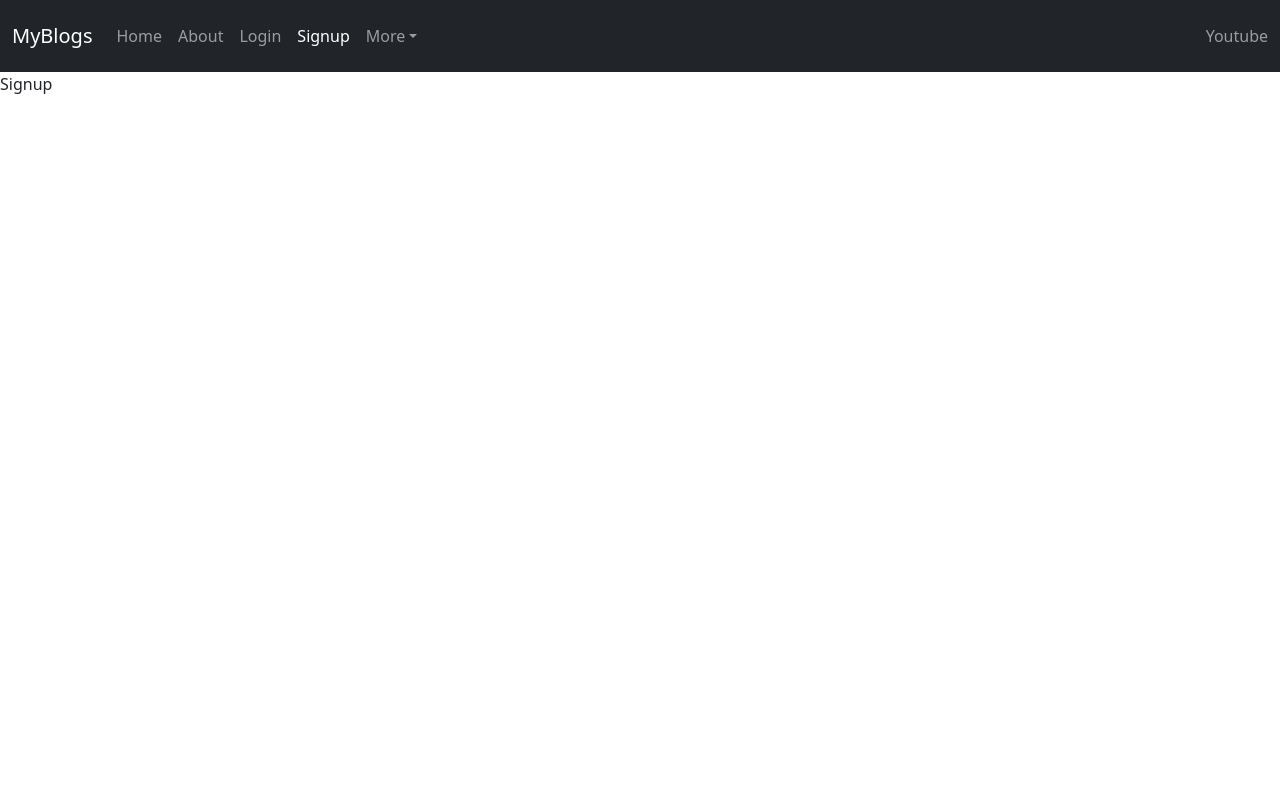
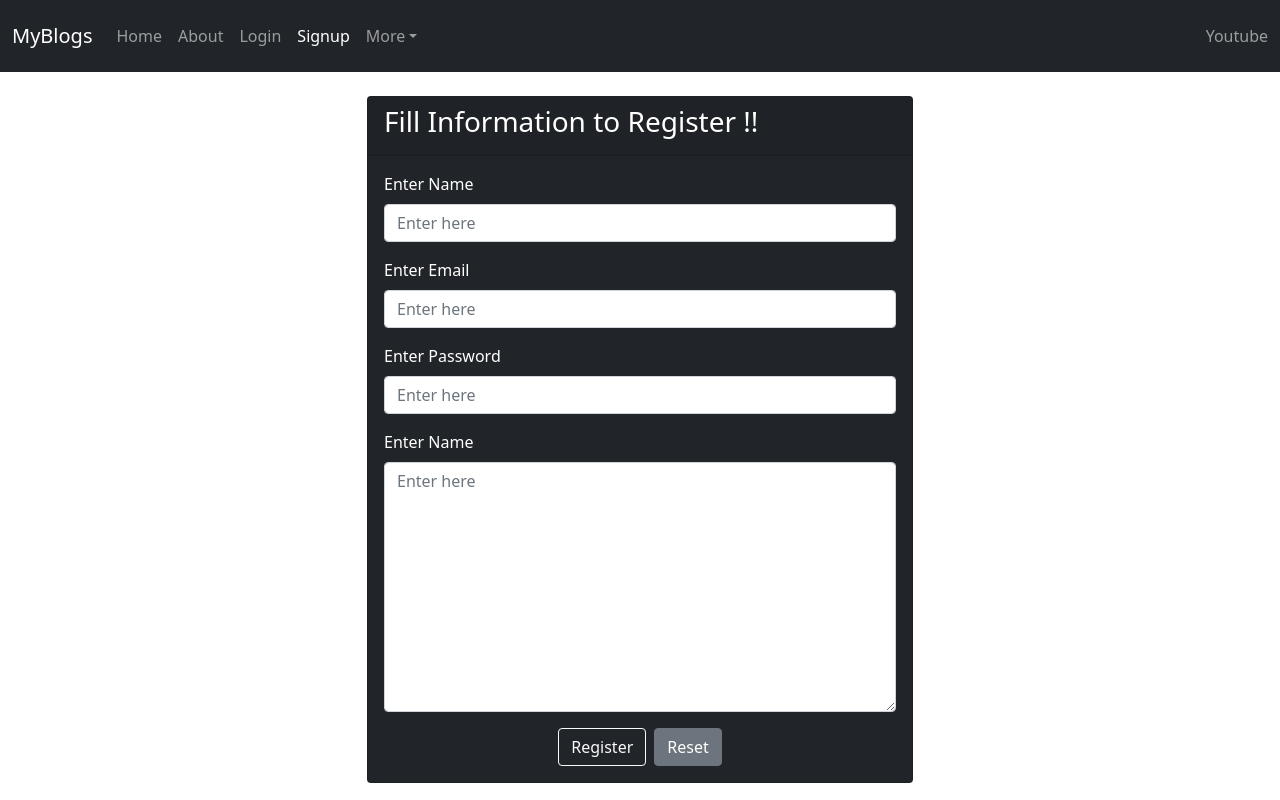
Before and after one commit to DavidMukhiya/blog-application, a React (Create React App) app in the folder blog-application-frontend/: page /signup in a window 1280 px wide. Built offline with nearby package versions, Linux system fonts and the light colour scheme; the HTML template or start-up script is replaced by a standard one.

Commit message:
created signup page

```diff
--- a/blog-application-frontend/src/pages/Signup.js
+++ b/blog-application-frontend/src/pages/Signup.js
@@ -1,9 +1,75 @@
-import React from 'react'
+import React from "react";
+import {
+  Container,
+  Card,
+  CardHeader,
+  CardBody,
+  Form,
+  FormGroup,
+  Label,
+  Input,
+  Button,
+  Row,
+  Col,
+} from "reactstrap";
 
 const Signup = () => {
   return (
-    <div>Signup</div>
-  )
-}
+    <Container>
+      <Row className="mt-4" >
+        <Col sm={{ size: 12, offset: 0}} md={{size:6, offset:3}} lg={{size:6, offset:3}} outline="true" >
+          <Card color="dark" inverse>
+            <CardHeader>
+              <h3>Fill Information to Register !!</h3>
+            </CardHeader>
+            <CardBody>
+              <Form>
+                {/* Name Field */}
+                <FormGroup>
+                  <Label for="name">Enter Name</Label>
+                  <Input type="text" placeholder="Enter here" id="name" />
+                </FormGroup>
 
-export default Signup
+                {/* Email Field */}
+                <FormGroup>
+                  <Label for="email">Enter Email</Label>
+                  <Input type="email" placeholder="Enter here" id="email" />
+                </FormGroup>
+
+                {/* Password Field */}
+                <FormGroup>
+                  <Label for="password">Enter Password</Label>
+                  <Input
+                    type="password"
+                    placeholder="Enter here"
+                    id="password"
+                  />
+                </FormGroup>
+
+                {/* About Field */}
+                <FormGroup>
+                  <Label for="about">Enter Name</Label>
+                  <Input
+                    type="textarea"
+                    placeholder="Enter here"
+                    id="about"
+                    style={{ height: "250px" }}
+                  />
+                </FormGroup>
+
+                <Container className="text-center">
+                  <Button outline color="light">Register</Button>
+                  <Button color="secondary" type="reset" className="ms-2">
+                    Reset
+                  </Button>
+                </Container>
+              </Form>
+            </CardBody>
+          </Card>
+        </Col>
+      </Row>
+    </Container>
+  );
+};
+
+export default Signup;
```
